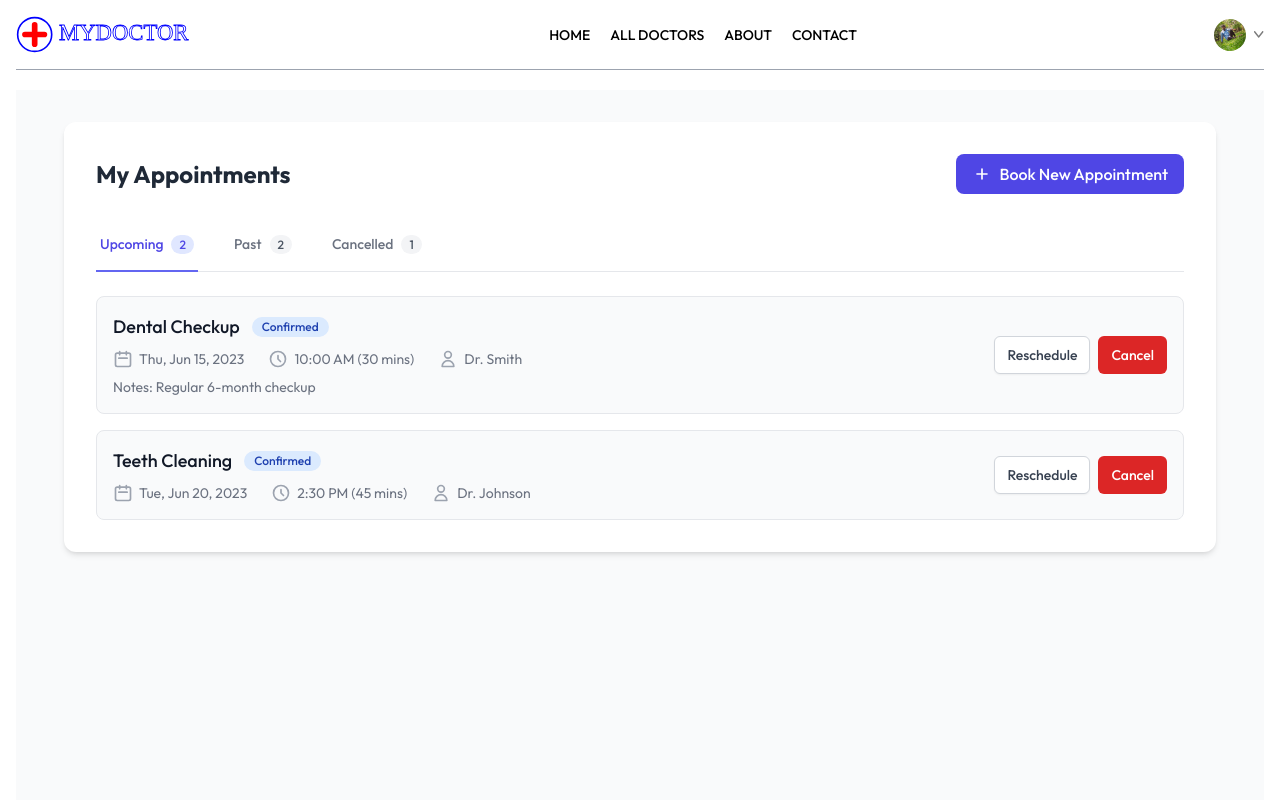
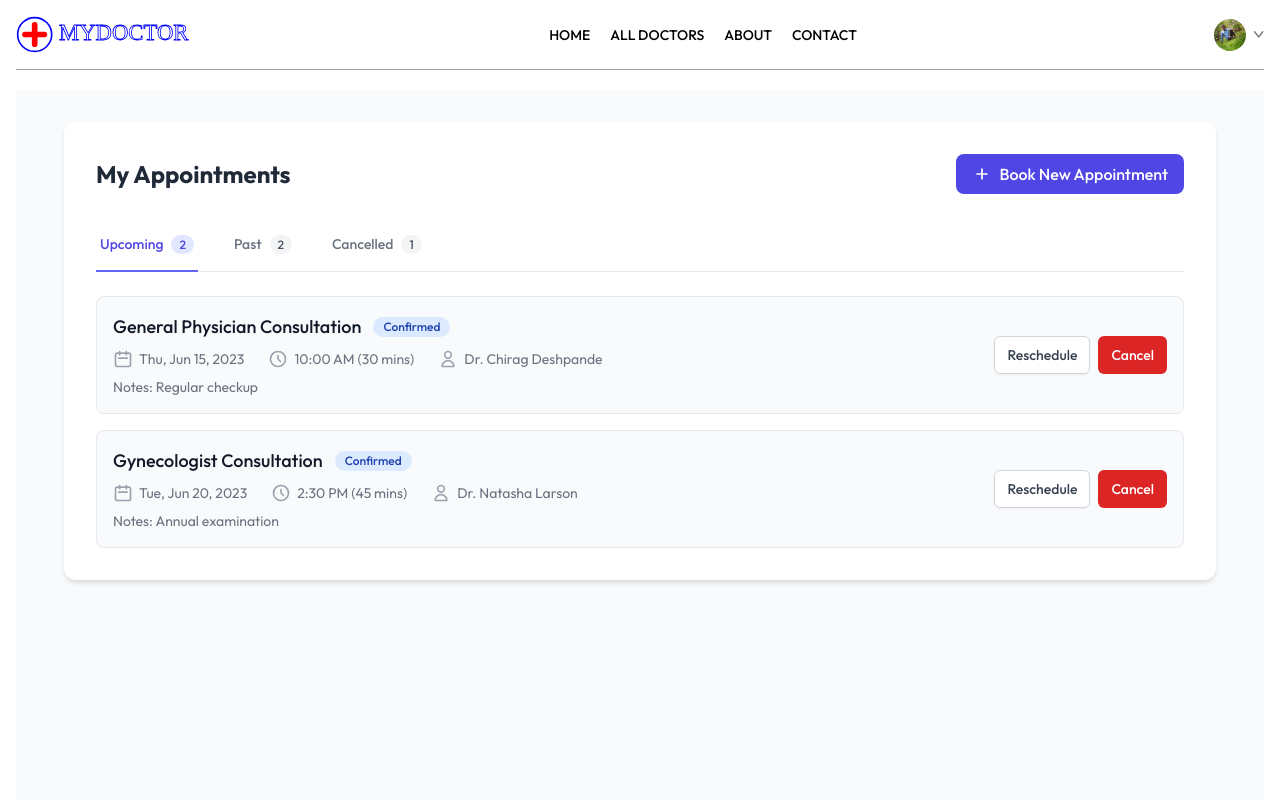
Before and after one commit to NikhileshKS/DoctorsAppoiment, a React (Vite) app: page /My-appointments in a window 1280 px wide. Shown: the top 800 px of the page. Built offline with nearby package versions, Linux system fonts and the light colour scheme; a web font is replaced by a local one.

Commit message:
new vision

```diff
--- a/src/pages/MyAppointments.jsx
+++ b/src/pages/MyAppointments.jsx
@@ -21,21 +21,21 @@ const MyAppointments = () => {
         id: 1,
         date: "2023-06-15",
         time: "10:00 AM",
-        service: "Dental Checkup",
-        professional: "Dr. Smith",
+        service: "General Physician Consultation",
+        professional: "Dr. Chirag Deshpande",
         duration: "30 mins",
         status: "confirmed",
-        notes: "Regular 6-month checkup"
+        notes: "Regular checkup"
       },
       {
         id: 2,
         date: "2023-06-20",
         time: "2:30 PM",
-        service: "Teeth Cleaning",
-        professional: "Dr. Johnson",
+        service: "Gynecologist Consultation",
+        professional: "Dr. Natasha Larson",
         duration: "45 mins",
         status: "confirmed",
-        notes: ""
+        notes: "Annual examination"
       }
     ],
     past: [
@@ -43,21 +43,21 @@ const MyAppointments = () => {
         id: 3,
         date: "2023-05-10",
         time: "11:15 AM",
-        service: "Filling",
-        professional: "Dr. Smith",
+        service: "Dermatologist Consultation",
+        professional: "Dr. Siddharth Patel",
         duration: "1 hour",
         status: "completed",
-        notes: "Cavity in lower left molar"
+        notes: "Skin allergy follow-up"
       },
       {
         id: 4,
         date: "2023-04-05",
         time: "9:00 AM",
-        service: "Root Canal",
-        professional: "Dr. Williams",
+        service: "Pediatric Consultation",
+        professional: "Dr. Jameson",
         duration: "2 hours",
         status: "completed",
-        notes: "Follow-up appointment needed"
+        notes: "Vaccination and growth check"
       }
     ],
     cancelled: [
@@ -65,8 +65,8 @@ const MyAppointments = () => {
         id: 5,
         date: "2023-05-28",
         time: "3:00 PM",
-        service: "Wisdom Tooth Extraction",
-        professional: "Dr. Johnson",
+        service: "Neurologist Consultation",
+        professional: "Dr. Jennifer Garcia",
         duration: "1.5 hours",
         status: "cancelled",
         notes: "Patient rescheduled"
@@ -80,25 +80,50 @@ const MyAppointments = () => {
     "1:00 PM", "1:30 PM", "2:00 PM", "2:30 PM", "3:00 PM", "3:30 PM", "4:00 PM"
   ];
 
-  // Available services
+  // Available services with corresponding professionals
   const services = [
-    "Dental Checkup",
-    "Teeth Cleaning",
-    "Filling",
-    "Root Canal",
-    "Wisdom Tooth Extraction",
-    "Teeth Whitening",
-    "Braces Consultation"
+    "General Physician Consultation",
+    "Gynecologist Consultation",
+    "Dermatologist Consultation",
+    "Pediatric Consultation",
+    "Neurologist Consultation",
+    "Gastroenterologist Consultation"
   ];
 
-  // Available professionals
-  const professionals = [
-    "Dr. Smith",
-    "Dr. Johnson",
-    "Dr. Williams",
-    "Dr. Brown",
-    "Dr. Davis"
-  ];
+  // Professionals by specialty
+  const professionalsByService = {
+    "General Physician Consultation": [
+      "Dr. Chirag Deshpande",
+      "Dr. Christopher",
+      "Dr. Chloe Evans"
+    ],
+    "Gynecologist Consultation": [
+      "Dr. Natasha Larson",
+      "Dr. Sharan",
+      "Dr. Ajith"
+    ],
+    "Dermatologist Consultation": [
+      "Dr. Siddharth Patel",
+      "Dr. Aira Sharma",
+      "Dr. Amekia Hill"
+    ],
+    "Pediatric Consultation": [
+      "Dr. Jameson",
+      "Dr. Jeffrey King"
+    ],
+    "Neurologist Consultation": [
+      "Dr. Jennifer Garcia",
+      "Dr. Andrew Williams"
+    ],
+    "Gastroenterologist Consultation": [
+      "Dr. Vasundhara Molhotra"
+    ]
+  };
+
+  // Get professionals based on selected service
+  const getProfessionalsForService = (service) => {
+    return professionalsByService[service] || [];
+  };
 
   // Handle booking a new appointment
   const handleBookAppointment = (e) => {
@@ -363,7 +388,13 @@ const MyAppointments = () => {
                           id="service"
                           name="service"
                           value={newAppointment.service}
-                          onChange={(e) => setNewAppointment({ ...newAppointment, service: e.target.value })}
+                          onChange={(e) => {
+                            setNewAppointment({
+                              ...newAppointment,
+                              service: e.target.value,
+                              professional: "" // Reset professional when service changes
+                            });
+                          }}
                           className="mt-1 block w-full pl-3 pr-10 py-2 text-base border-gray-300 focus:outline-none focus:ring-indigo-500 focus:border-indigo-500 sm:text-sm rounded-md"
                           required
                         >
@@ -384,9 +415,10 @@ const MyAppointments = () => {
                           onChange={(e) => setNewAppointment({ ...newAppointment, professional: e.target.value })}
                           className="mt-1 block w-full pl-3 pr-10 py-2 text-base border-gray-300 focus:outline-none focus:ring-indigo-500 focus:border-indigo-500 sm:text-sm rounded-md"
                           required
+                          disabled={!newAppointment.service}
                         >
                           <option value="">Select a professional</option>
-                          {professionals.map(professional => (
+                          {getProfessionalsForService(newAppointment.service).map(professional => (
                             <option key={professional} value={professional}>{professional}</option>
                           ))}
                         </select>
```
